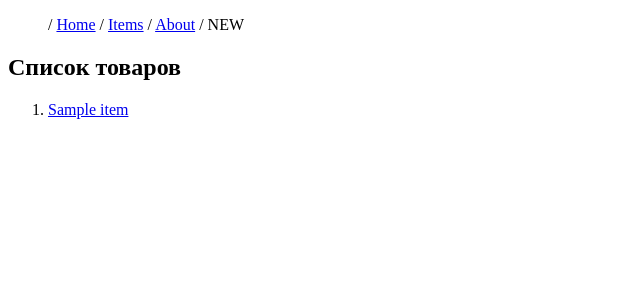
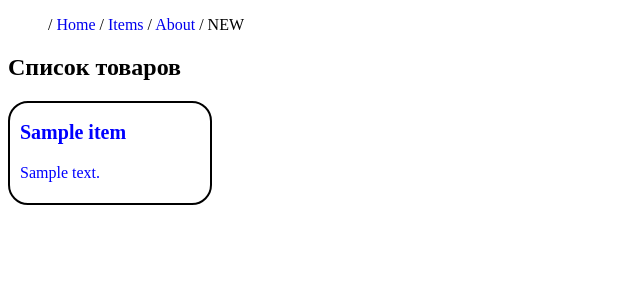
Before and after one commit to EduManuch/SecondDjango, a Django app: page /items/ in a window 1280 px wide. Shown: the top 300 px of the page, without its empty margins (0-640 px from the left). Run offline with Django 5.2, Linux system fonts and the light colour scheme; tables that the repository leaves empty hold one stand-in row (values such as "Sample post").

Commit message:
style for item list

```diff
--- a/templates/item-list.html
+++ b/templates/item-list.html
@@ -3,14 +3,49 @@
 <head>
     <meta charset="UTF-8">
     <title>Title</title>
+    <style>
+        .card {
+            display: inline-block;
+            border-radius: 20px;
+            border: 2px solid;
+            width: 180px;
+            height: 80px;
+            padding: 10px;
+        }
+        .card-title, .description {
+            height: 50%;
+            display: flex;
+            align-items: center;
+            color: blue;
+        }
+        .card-title {
+            font-weight: bold;
+            font-size: 20px;
+        }
+        a {
+            text-decoration: none;
+        }
+    </style>
 </head>
 <body>
     {% include 'menu.html' %}
     <h2>Список товаров</h2>
-    <ol>
-        {% for item in items %}
-        <li><a href="/item/{{ item.id }}">{{ item.name }}</a></li>
-        {% endfor %}
-    </ol>
+<!--    <ol>-->
+<!--        {% for item in items %}-->
+<!--        <li><a href="/item/{{ item.id }}">{{ item.name }}</a></li>-->
+<!--        {% endfor %}-->
+<!--    </ol>-->
+    {% for item in items %}
+    <div class="card">
+        <a href="/item/{{ item.id }}">
+        <div class="card-title">
+            {{ item.name }}
+        </div>
+        <div class="description">
+            {{ item.description }}
+        </div>
+        </a>
+    </div>
+    {% endfor %}
 </body>
 </html>
```
